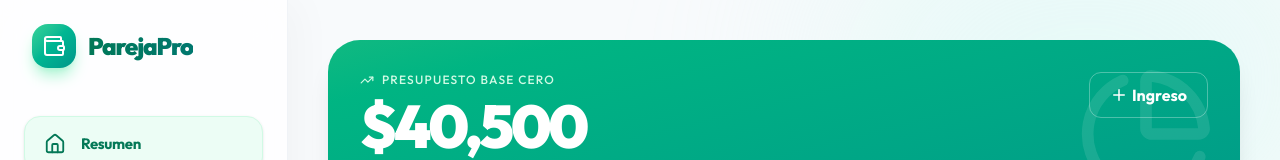
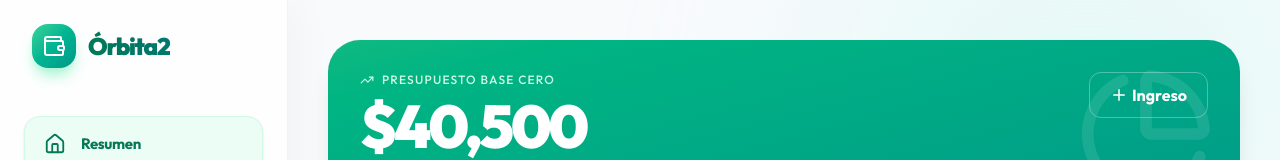
Before and after one commit to DavidSS0912/pareja-pro, a React (Vite) app: page / in a window 1280 px wide. Shown: the top 160 px of the page. Built offline with nearby package versions, Linux system fonts and the light colour scheme.

Commit message:
refactor: rebrand project to Órbita2

```diff
--- a/index.html
+++ b/index.html
@@ -6,11 +6,11 @@
     <link rel="manifest" href="/manifest.json" />
     <meta name="viewport" content="width=device-width, initial-scale=1.0, maximum-scale=1.0, user-scalable=no" />
     <meta name="theme-color" content="#10b981" />
-    <meta name="description" content="Pareja Pro: Administra tus finanzas en pareja con transparencia total. Presupuesto base cero, liquidador interno y más." />
+    <meta name="description" content="Órbita2: Finanzas colaborativas inteligentes para tu hogar. Presupuesto base cero, liquidación transparente y control patrimonial." />
     <link rel="preconnect" href="https://fonts.googleapis.com">
     <link rel="preconnect" href="https://fonts.gstatic.com" crossorigin>
     <link href="https://fonts.googleapis.com/css2?family=Inter:wght@400;500;600;700&family=Outfit:wght@400;500;700;900&display=swap" rel="stylesheet">
-    <title>Pareja Pro</title>
+    <title>Órbita2</title>
   </head>
   <body>
     <div id="root"></div>
--- a/package.json
+++ b/package.json
@@ -1,5 +1,5 @@
 {
-  "name": "pareja-pro",
+  "name": "orbita2",
   "private": true,
   "version": "0.0.0",
   "type": "module",
--- a/src/App.tsx
+++ b/src/App.tsx
@@ -93,7 +93,7 @@ export default function App() {
           <div className="bg-gradient-to-br from-emerald-400 to-teal-600 p-2.5 rounded-2xl text-white shadow-lg shadow-emerald-200">
             <Wallet size={24}/>
           </div>
-          <h1 className="text-2xl font-black tracking-tighter bg-clip-text text-transparent bg-gradient-to-r from-emerald-700 to-teal-700">ParejaPro</h1>
+          <h1 className="text-2xl font-black tracking-tighter bg-clip-text text-transparent bg-gradient-to-r from-emerald-700 to-teal-700">Órbita2</h1>
         </div>
 
         <div className="flex md:flex-col gap-2 w-full min-w-max">
@@ -124,7 +124,7 @@ export default function App() {
           <div className="bg-gradient-to-br from-emerald-400 to-teal-600 p-2 rounded-xl text-white shadow-md shadow-emerald-200/50">
             <Wallet size={20}/>
           </div>
-          <h1 className="text-2xl font-black tracking-tighter text-slate-800">ParejaPro</h1>
+          <h1 className="text-2xl font-black tracking-tighter text-slate-800">Órbita2</h1>
         </div>
 
         {renderTab()}
--- a/src/store/useAppStore.ts
+++ b/src/store/useAppStore.ts
@@ -63,7 +63,7 @@ export const useAppStore = create<AppState>()(
       deleteIncome: (id) => set((state) => ({ incomes: state.incomes.filter(i => i.id !== id) })),
     }),
     {
-      name: 'parejapro_data',
+      name: 'orbita2_data',
     }
   )
 );
--- a/src/views/WealthView.tsx
+++ b/src/views/WealthView.tsx
@@ -45,7 +45,7 @@ export function WealthView({ data, calc, methods }) {
       <Card className="bg-gradient-to-br from-emerald-50 to-teal-100/50 border-emerald-100 text-center py-12 relative overflow-hidden">
         <div className="absolute top-0 right-0 w-64 h-64 bg-emerald-200/50 rounded-full blur-3xl -mr-20 -mt-20 pointer-events-none"></div>
         <div className="relative z-10">
-          <h3 className="text-emerald-800 font-bold uppercase tracking-widest text-sm mb-4">Riqueza Real de la Pareja</h3>
+          <h3 className="text-emerald-800 font-bold uppercase tracking-widest text-sm mb-4">Riqueza Real del Hogar</h3>
           <div className="text-6xl sm:text-7xl font-black text-emerald-600 mb-4 tracking-tighter drop-shadow-sm">
             {FormatCurrency(calc.netWorth)}
           </div>
```
Also changed, not shown: public/manifest.json.
